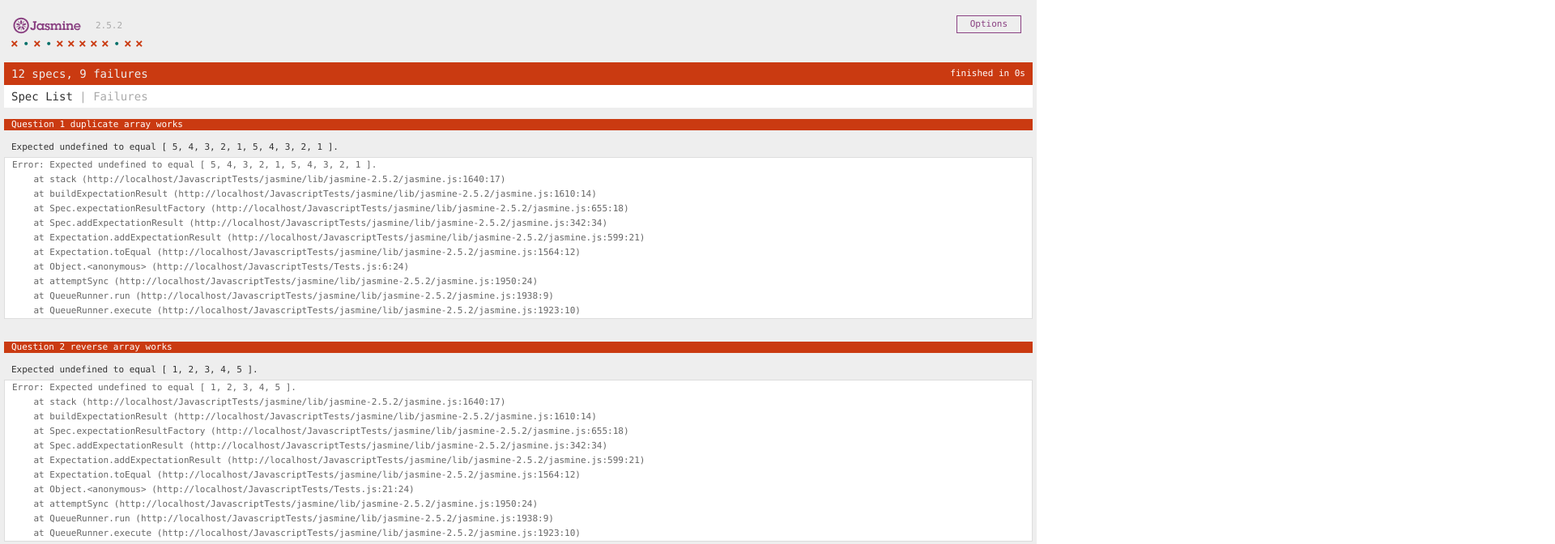
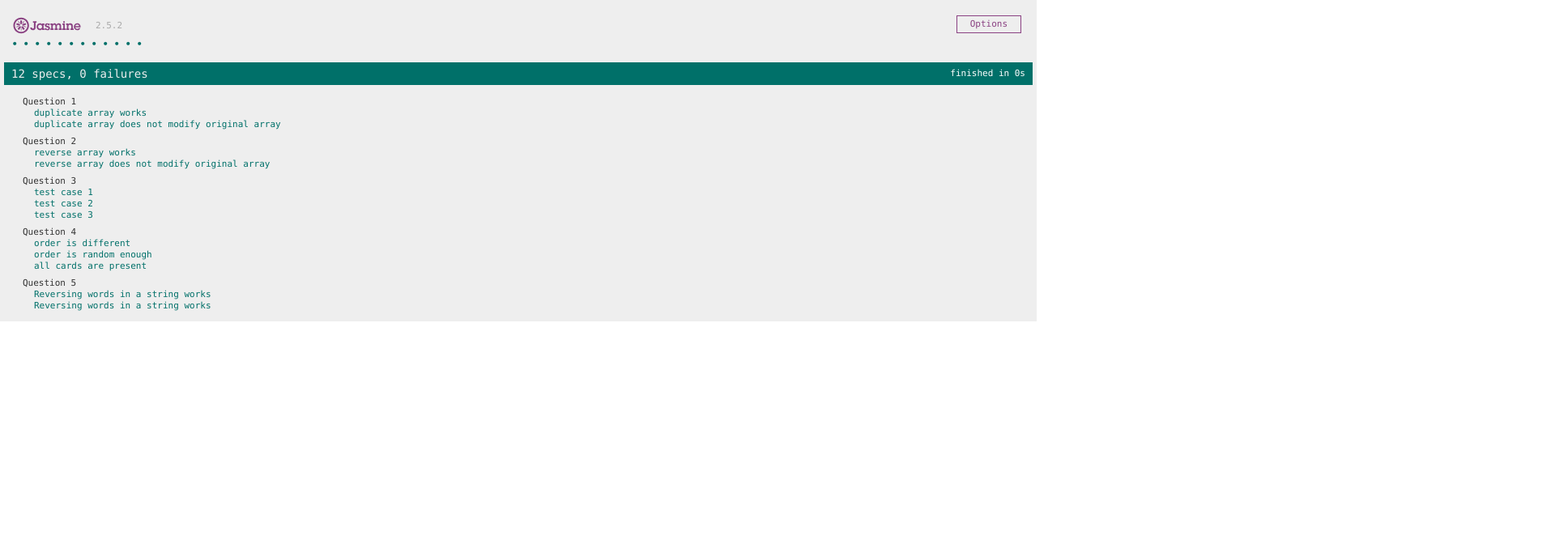
Before and after one commit to OntZ/old-tech-test, a plain HTML site: page JavascriptTests/tests.html in a window 1280 px wide. Shown: the top 672 px of the page at 81% size, 1920 px wide, since content can reach past the window. Drawn offline with Linux system fonts and the light colour scheme.

Commit message:
2. Javascript Tests

```diff
--- a/JavascriptTests/Functions.js
+++ b/JavascriptTests/Functions.js
@@ -5,7 +5,7 @@ function Question1(inputArray) {
 	// You should write a function that repeats an array twice and returns it.
 	// The original array should not be modified.
 
-	return undefined;
+	return [...inputArray, ...inputArray];
 }
 
 function Question2(inputArray) {
@@ -13,14 +13,19 @@ function Question2(inputArray) {
 	// You should write a function that reverses an array and returns it.
 	// The original array should not be modified.
 
-	return undefined;
+	return inputArray.slice().reverse();
 }
 
 function Question3(inputArray, itemToFind) {
 	// COUNT THE NUMBER OF ELEMENTS IN AN ARRAY
 	// You should write a function that returns a count of the number of 'itemToFind' that exist in 'inputArray'
-
-	return undefined;
+	let counter = 0;
+	inputArray.forEach(function(el) {
+		if (el === itemToFind) {
+			counter++;
+		}
+	})
+	return counter;
 }
 
 function Question4(deckOfCardsArray) {
@@ -28,7 +33,13 @@ function Question4(deckOfCardsArray) {
 	// You should write a function that shuffles the items in 'deckOfCardsArray'
 	// The original array should be modified
 
-	// No return value needed
+	for (let i = deckOfCardsArray.length - 1; i > 0; i--) {
+		let aux = deckOfCardsArray[i];
+		let j = Math.floor(Math.random() * (i + 1));
+
+		deckOfCardsArray[i] = deckOfCardsArray[j];
+		deckOfCardsArray[j] = aux;
+	}
 }
 
 function Question5(inputString) {
@@ -37,5 +48,5 @@ function Question5(inputString) {
 	// the words should be unchanged.
 	// e.g. "the cat sat on the mat" should become "mat the on sat cat the"
 
-	return undefined;
+	return inputString.split(' ').reverse().join(' ');
 }
```
Also changed, not shown: index.html (+3 -1 lines).
